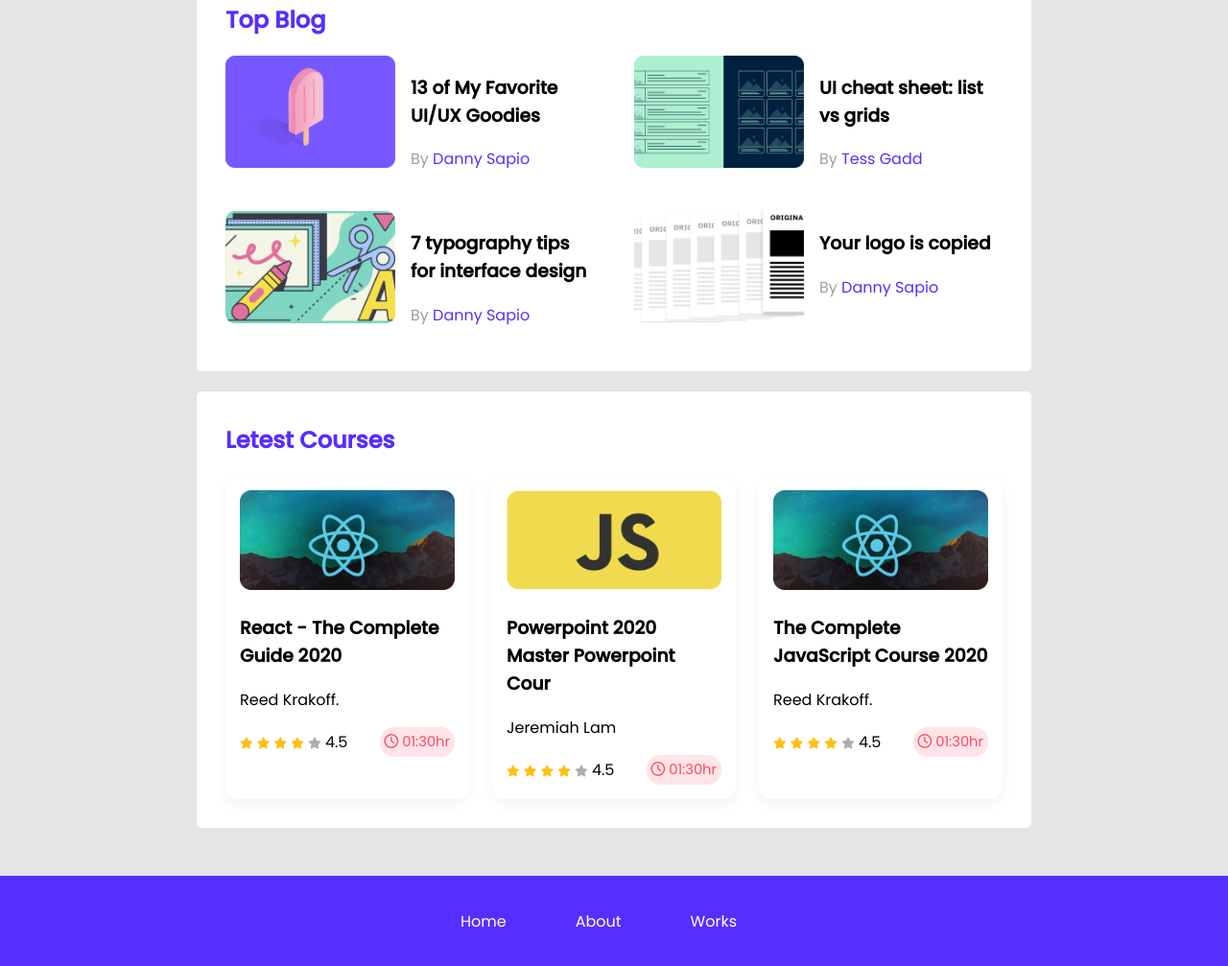
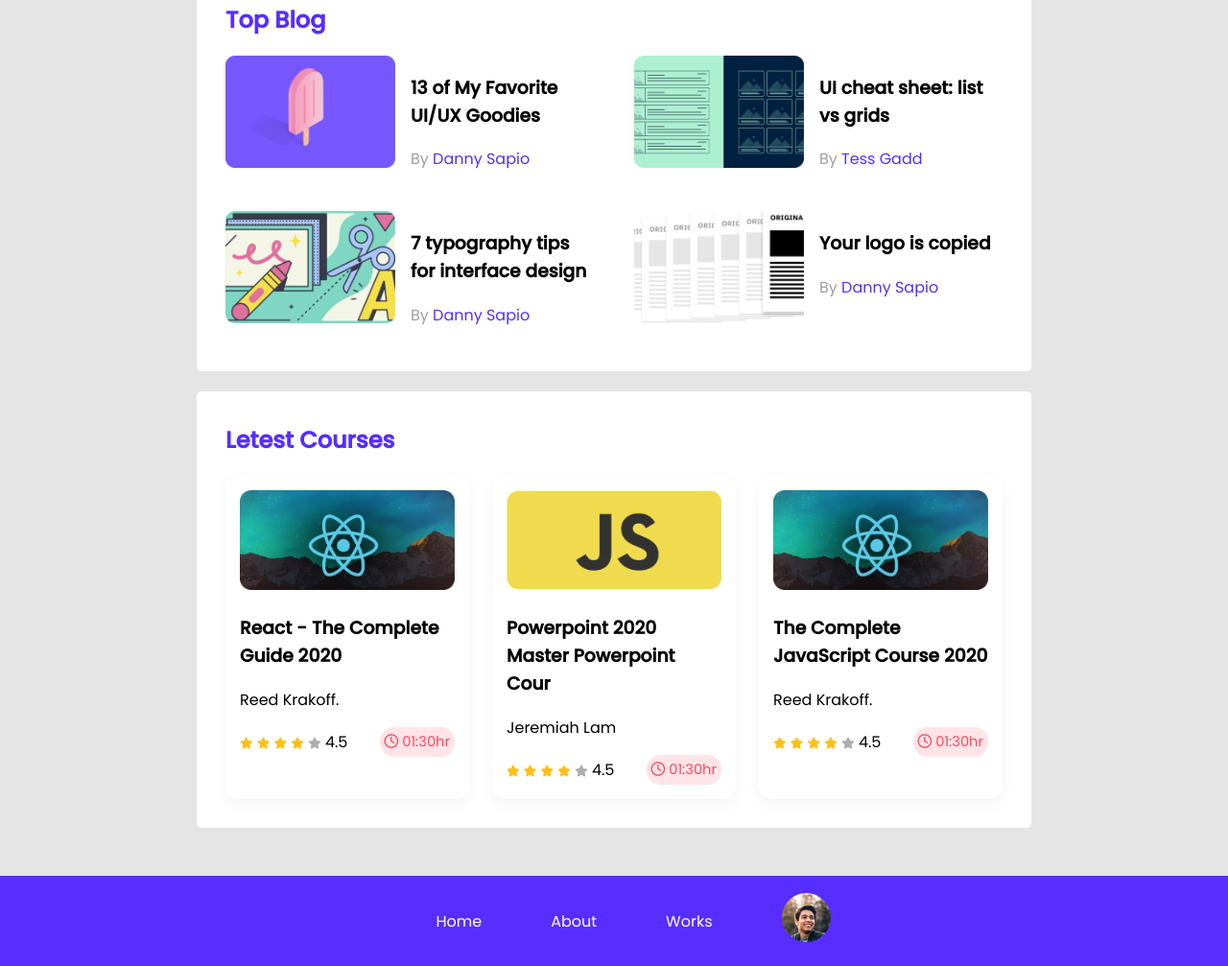
Before and after one commit to hasan-mohammad-bd/leader-board-css3, a plain HTML site: page index.html in a window 1280 px wide. Shown: the part 415-1422 px from the top of the page at 96% size. Drawn offline with Linux system fonts and the light colour scheme; the site is published under a folder, as on GitHub Pages, so addresses that start at the root find nothing.

Commit message:
adding footer image

```diff
--- a/index.html
+++ b/index.html
@@ -203,7 +203,7 @@
                     <li><a href="">Home</a></li>
                     <li><a href="">About</a></li>
                     <li><a href="">Works</a></li>
-                    <li><a href=""><img src="/images/icons/profile.png" alt=""></a></li>
+                    <li><a href=""><img src="./images/icons/profile.png" alt=""></a></li>
                 </ul>
             </nav>
         </div>
```
